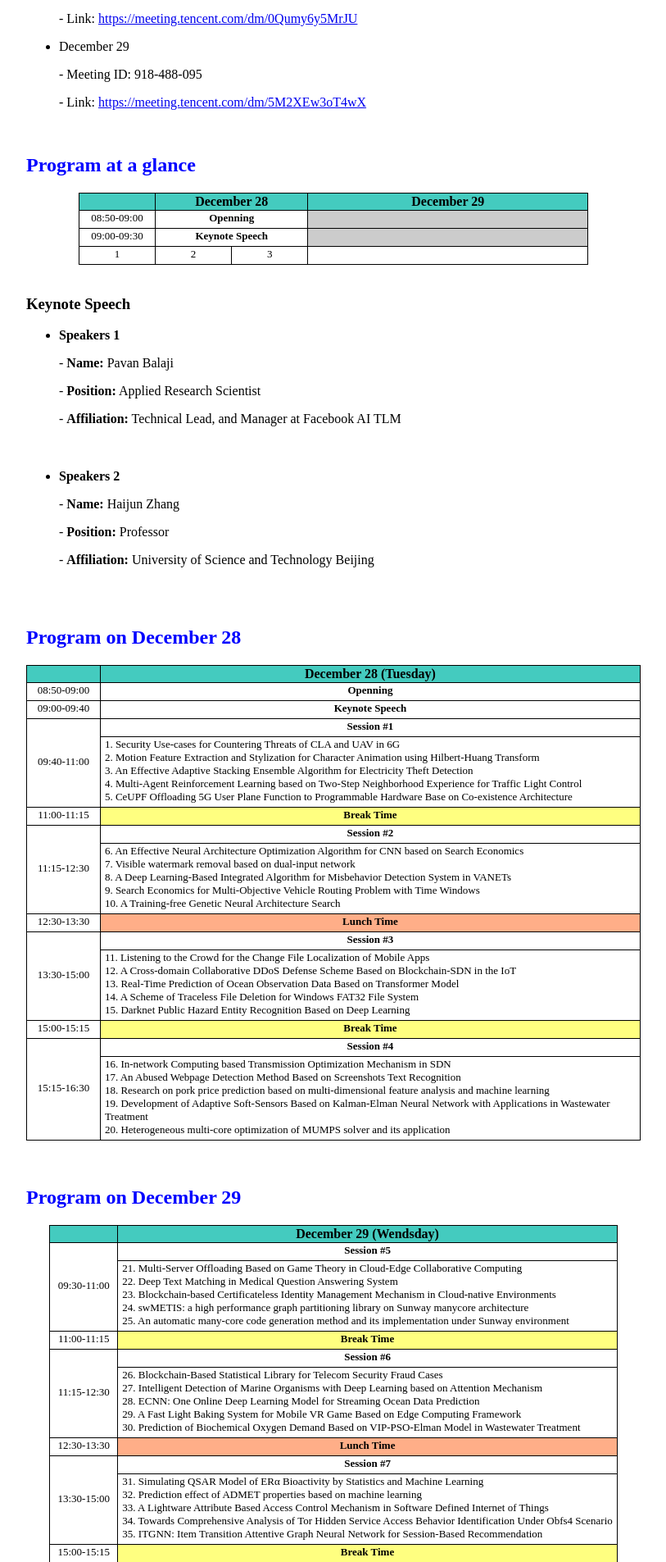
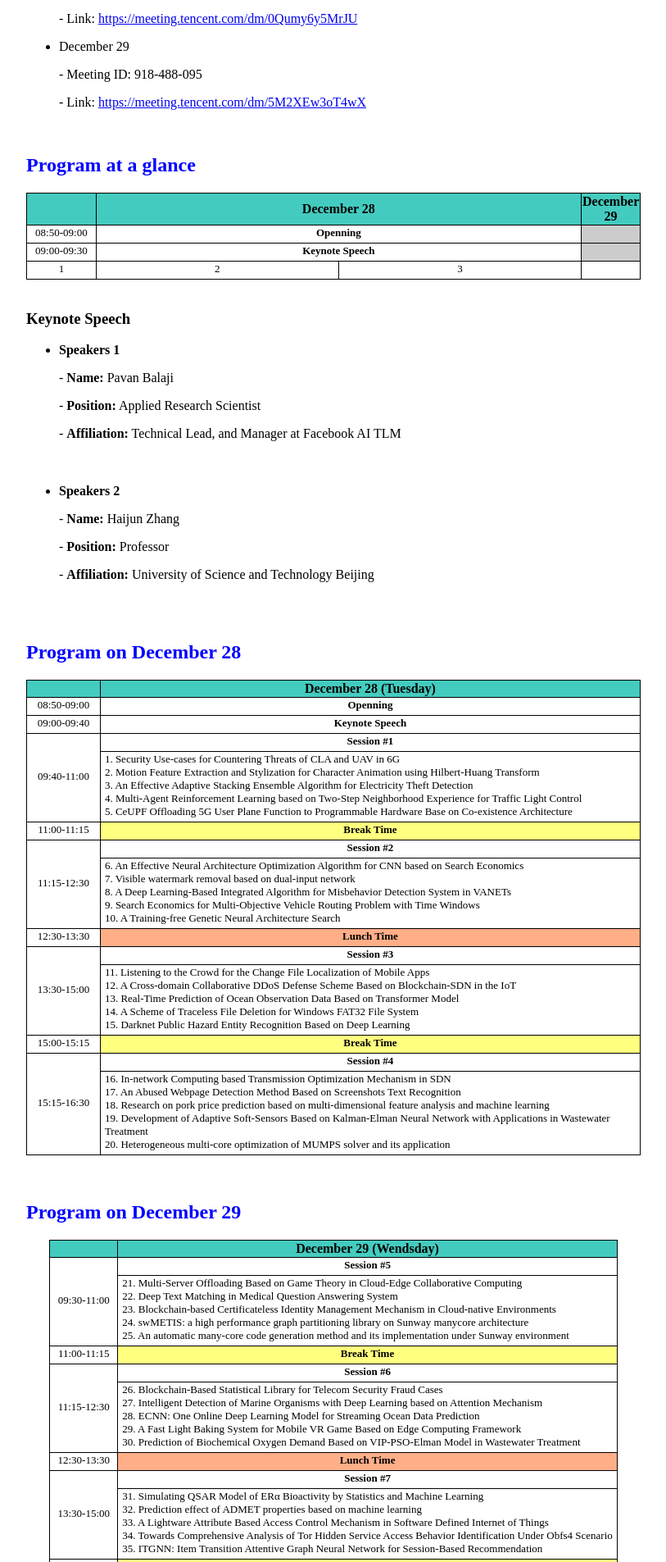
Before and after one commit to icea-conf/2021, a Jekyll site: the page built from program/index.html, in a window 1280 px wide. Shown: the part 591-2496 px from the top of the page at 82% size, without its empty margins (233-1046 px from the left). Built offline with Jekyll 4.4.1, drawn with Linux system fonts in a browser that asks for light colours.

Commit message:
Update index.html

```diff
--- a/program/index.html
+++ b/program/index.html
@@ -36,14 +36,14 @@ title: ACM ICEA 2021
                          </tr>
 
                          <tr>
-                              <td class="tcontent4" width="12%" rawspan="2">09:00-09:30</td>
+                              <td class="tcontent4" width="12%" >09:00-09:30</td>
                               <td class="tcontent4" width="44%" rawspan="2" colspan="2"><b>Keynote Speech</b></td>
                               <td class="tcontent4" width="44%" colspan="2"style="background-color:#CCCCCC"></td>
                          </tr>
                          <tr>
                               <td class="tcontent4" width="12%">1</td>
-                              <td class="tcontent4" width="12%">2</td>
-                              <td class="tcontent4" width="12%">3</td>
+                              <td class="tcontent4" width="44%">2</td>
+                              <td class="tcontent4" width="44%">3</td>
                          </tr>
 
 <!--
```
